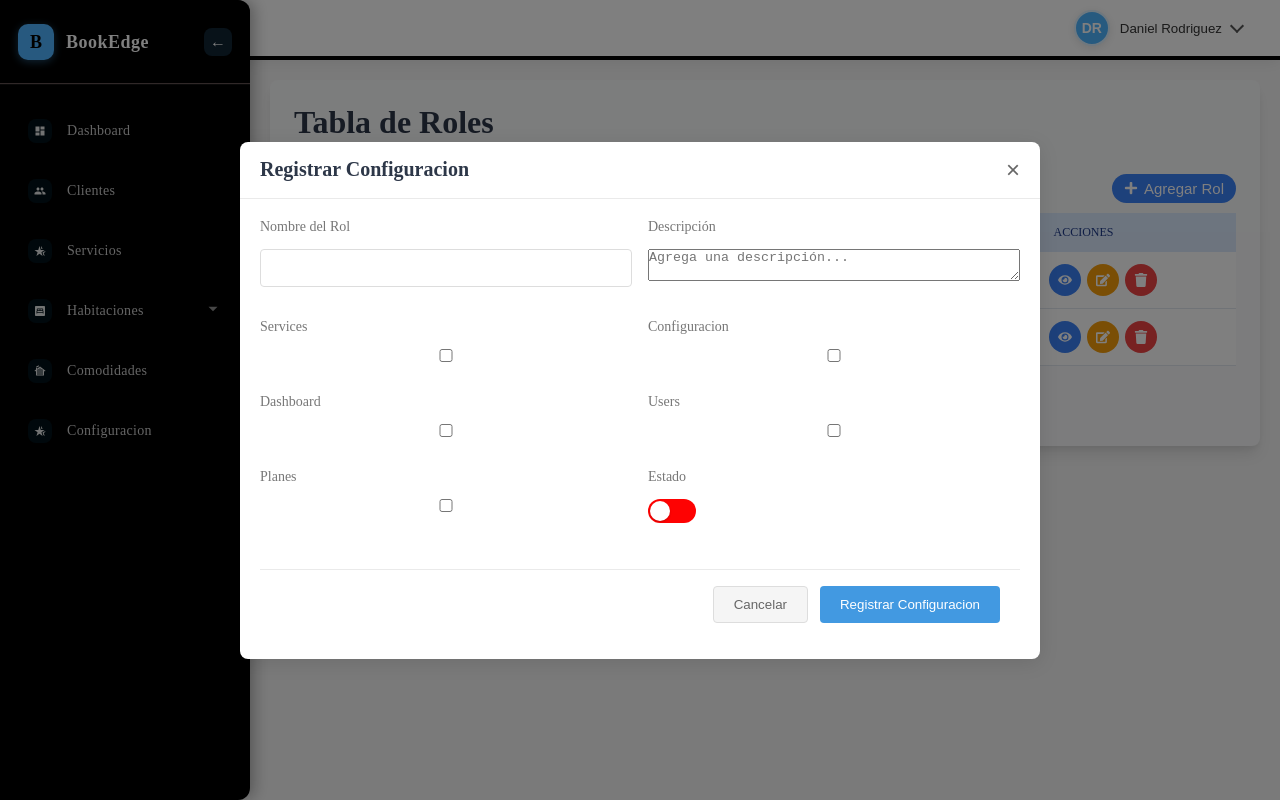
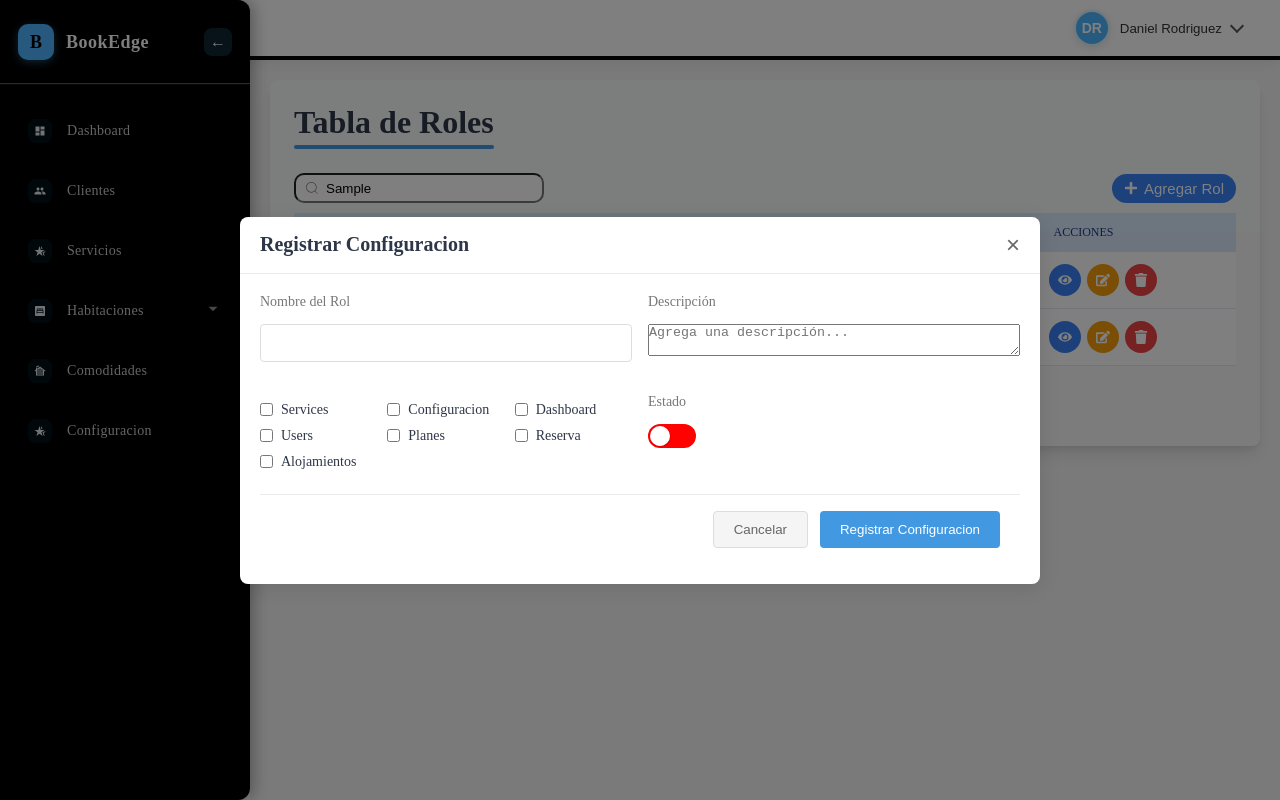
Before and after one commit to JocRivera/BookEdge, a React (Vite) app: page /admin/config in a window 1280 px wide. Both pictures are taken after typing "Sample" into the empty fields and a click on the button "Agregar Rol". Built offline with nearby package versions, Linux system fonts and the light colour scheme; a web font is replaced by a local one.

Commit message:
Styled map permissions

```diff
--- a/src/components/features/componenetConfig/createConfig.css
+++ b/src/components/features/componenetConfig/createConfig.css
@@ -295,3 +295,19 @@
         width: 100%;
     }
 }
+
+.permissions-list {
+    display: grid;
+    grid-template-columns: repeat(auto-fill, minmax(90px, 1fr));
+    gap: 10px;
+    margin-top: 8px;
+
+}
+
+.permissions-list label {
+    display: flex;
+    align-items: center;
+    gap: 8px;
+    font-size: 14px;
+    color: var(--color-text-dark);
+}
--- a/src/components/features/componenetConfig/formConfig.jsx
+++ b/src/components/features/componenetConfig/formConfig.jsx
@@ -21,6 +21,9 @@ const FormConfig = ({ isOpen, onClose, onSave, setting }) => {
             { uid: "AdminModule", name: "Dashboard", activo: true },
             { uid: "UserModule", name: "Users", activo: false },
             { uid: "PlainsModule", name: "Planes", activo: true },
+            { uid: "ReservaModule", name: "Reserva", activo: false },
+            { uid: "AlojamientosModule", name: "Alojamientos", activo: true },
+
         ]);
     }, []);
     const handleChange = (e) => {
@@ -59,15 +62,20 @@ const FormConfig = ({ isOpen, onClose, onSave, setting }) => {
                                     onChange={handleChange}
                                 />
                             </div>
-                            {permission.map((permiso) => (
-                                <div className='form-group' key={permiso.uid}>
-                                    <label htmlFor="">{permiso.name}</label>
-                                    <input type="checkbox" name={permiso.uid} id={permiso.uid}
-                                        value={formData[permiso.uid]}
-                                        onChange={handleChange}
-                                    />
-                                </div>
-                            ))}
+                            <div className="permissions-list">
+                                {permission.map((permiso) => (
+                                    <label key={permiso.uid} >
+                                        <input
+                                            type="checkbox"
+                                            name={permiso.uid}
+                                            id={permiso.uid}
+                                            checked={formData[permiso.uid] || false}
+                                            onChange={handleChange}
+                                        />
+                                        <span>{permiso.name}</span>
+                                    </label>
+                                ))}
+                            </div>
                             <div className="form-group">
                                 <label htmlFor="status">Estado</label>
                                 <Switch
```
